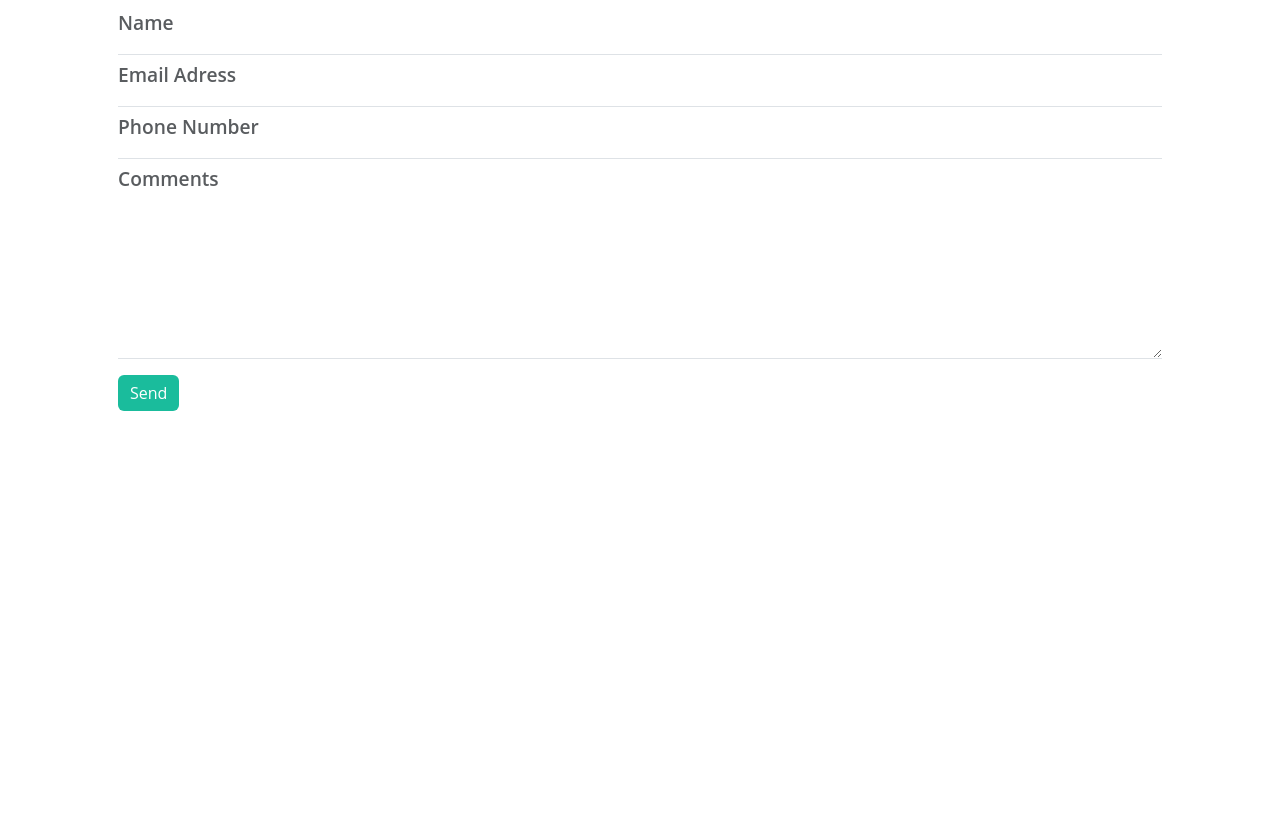
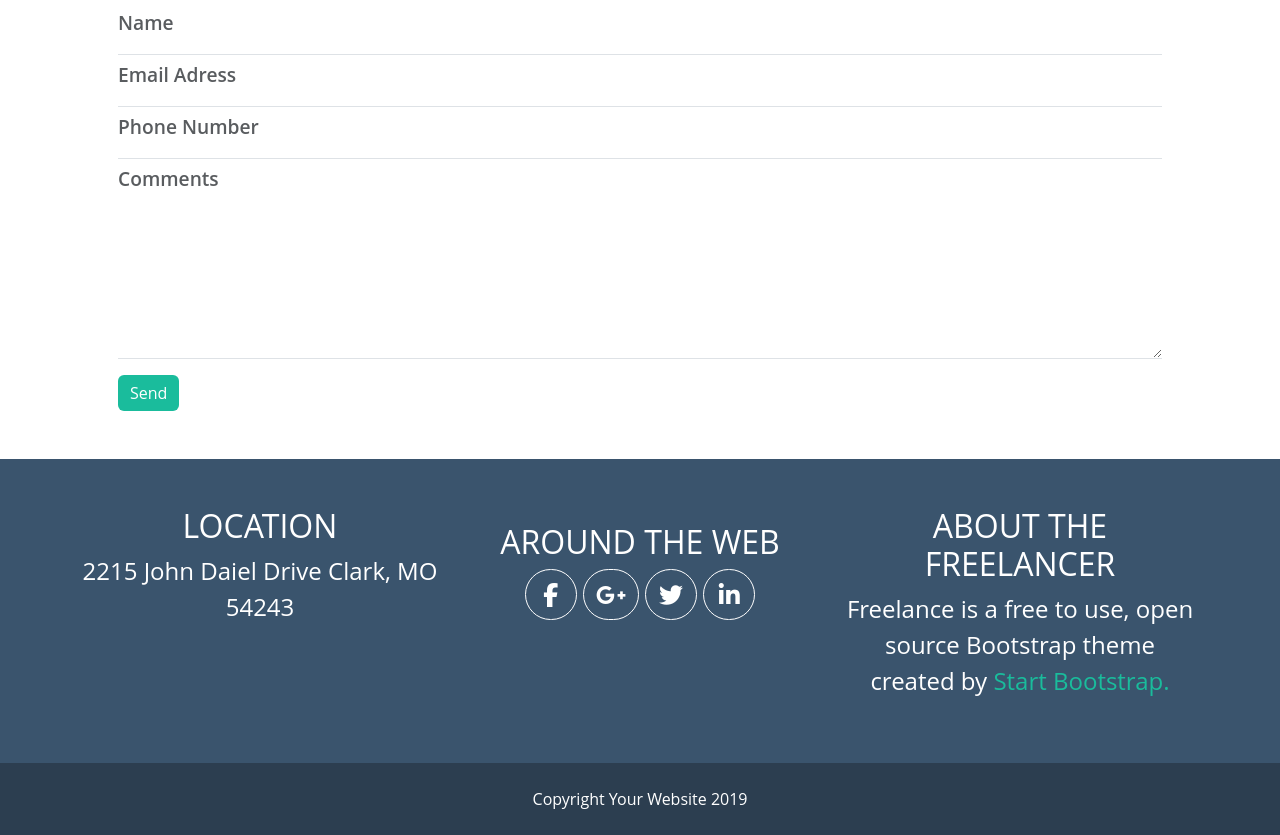
Before and after one commit to nicolaoo/html-css-bootstrap-freelancer, a plain HTML site: page bootstrap_freelancer/index.html in a window 1280 px wide. Shown: the part 1876-2711 px from the top of the page. Before the commit the page ends 2335 px from the top, so only its background shows below. Drawn offline with nearby package versions, Linux system fonts and the light colour scheme.

Commit message:
FEAT footer complete

```diff
--- a/bootstrap_freelancer/index.html
+++ b/bootstrap_freelancer/index.html
@@ -125,19 +125,19 @@
                 </div>
 
                 <div class="row row-gap-3">
-                    <div class="col-6">
+                    <div class="col-md-12 col-lg-6">
                         Lorem ipsum dolor sit amet consectetur adipisicing elit. A repudiandae ut,
                         facere repellendus distinctio quaerat labore porro nemo?
                         Magnam odio qui vel hic mollitia sint sapiente ut ipsam dolore dolores,
                         veritatis odit dolorem dolor, totam quis expedita officiis nobis? Sapiente?
                     </div>
-                    <div class="col-6">
+                    <div class="col-md-12 col-lg-6">
                         Lorem ipsum dolor sit amet consectetur adipisicing elit. A repudiandae ut,
                         facere repellendus distinctio quaerat labore porro nemo?
                         Magnam odio qui vel hic mollitia sint sapiente ut ipsam dolore dolores,
                         veritatis odit dolorem dolor, totam quis expedita officiis nobis? Sapiente?
                     </div>
-                    <div class="col text-center">
+                    <div class="col-md-12 col text-center">
                         <button class="btn btn-primary my-button">
                             <i class="fa-solid fa-download"></i>
                             Dowload
@@ -187,28 +187,50 @@
     </main>
 
 
-    <footer>
-        <section>
+    <footer class="text-white">
+        <section class="location py-5">
             <div class="container">
-                <div class="row justify-content-between">
-                    <div class="col-3">
-
+                <div class="row text-center">
+                    <div class="col-md-12 col-lg-4 fs-4">
+                        <h2 class="text-uppercase">
+                            Location
+                        </h3>
+                        <p>
+                            2215 John Daiel Drive Clark, MO 54243
+                        </p>
                     </div>
-                    <div class="col-3">
-
+                    <div class="col-md-12 col-lg-4 fs-4 py-md-3">
+                        <h2 class="text-uppercase">
+                            Around the web
+                        </h3>
+                        <i class="fa-brands fa-facebook-f"></i>
+                        <i class="fa-brands fa-google-plus-g"></i>
+                        <i class="fa-brands fa-twitter"></i>
+                        <i class="fa-brands fa-linkedin-in"></i>
                     </div>
-                    <div class="col-3">
-
+                    <div class="col-md-12 col-lg-4 fs-4">
+                        <h2 class="text-uppercase">
+                            About the Freelancer
+                        </h3>
+                        <p>
+                            Freelance is a free to use, open source
+                            Bootstrap theme created by
+                            <a href="#">
+                                Start Bootstrap.
+                            </a>
+                        </p>
                     </div>
                 </div>
             </div>
         </section>
 
-        <section>
-            <div class="container">
-                <div class="row justify-content-center">
-                    <div class="col-2">
+        <section class="copyright">
+            <div class="container py-4">
+                <div class="row text-center">
+                    <div class="col">
+                        Copyright
 
+                        Your Website 2019
                     </div>
                 </div>
             </div>
--- a/bootstrap_freelancer/style.css
+++ b/bootstrap_freelancer/style.css
@@ -100,3 +100,29 @@ MAIN
     background-color: var(--green);
     border: 0;
 }
+
+
+
+/**********
+ FOOTER
+***********/
+
+.location {
+    background-color: var(--greylight);
+}
+
+.copyright {
+    background-color: var(--grey)
+}
+
+.location i {
+    border: 1px solid rgb(255, 255, 255);
+    border-radius: 999px;
+    padding: 12px;
+    line-height: 25px;
+    aspect-ratio: 2;
+}
+
+.location a {
+    color: var(--green);
+}
```
